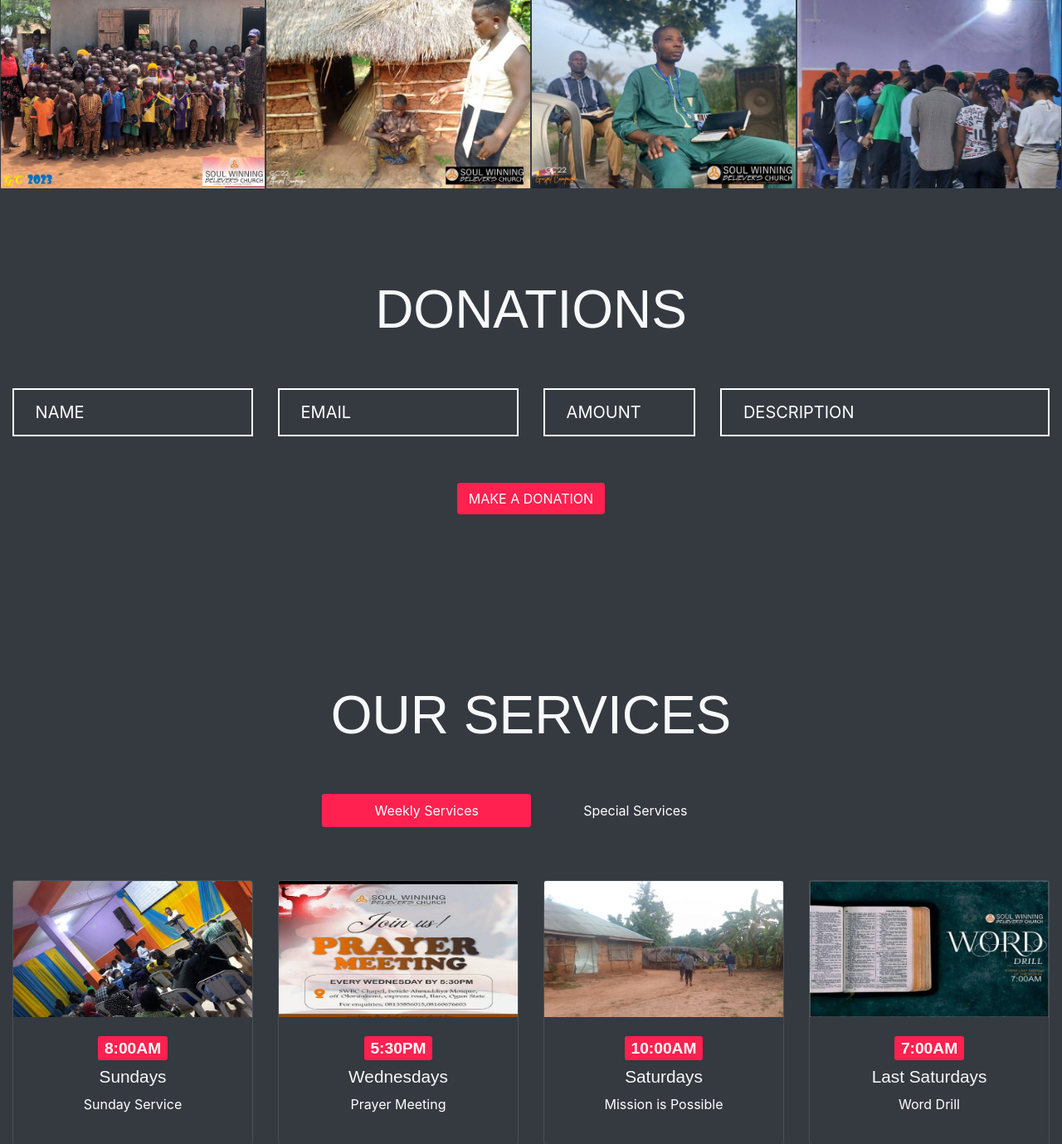
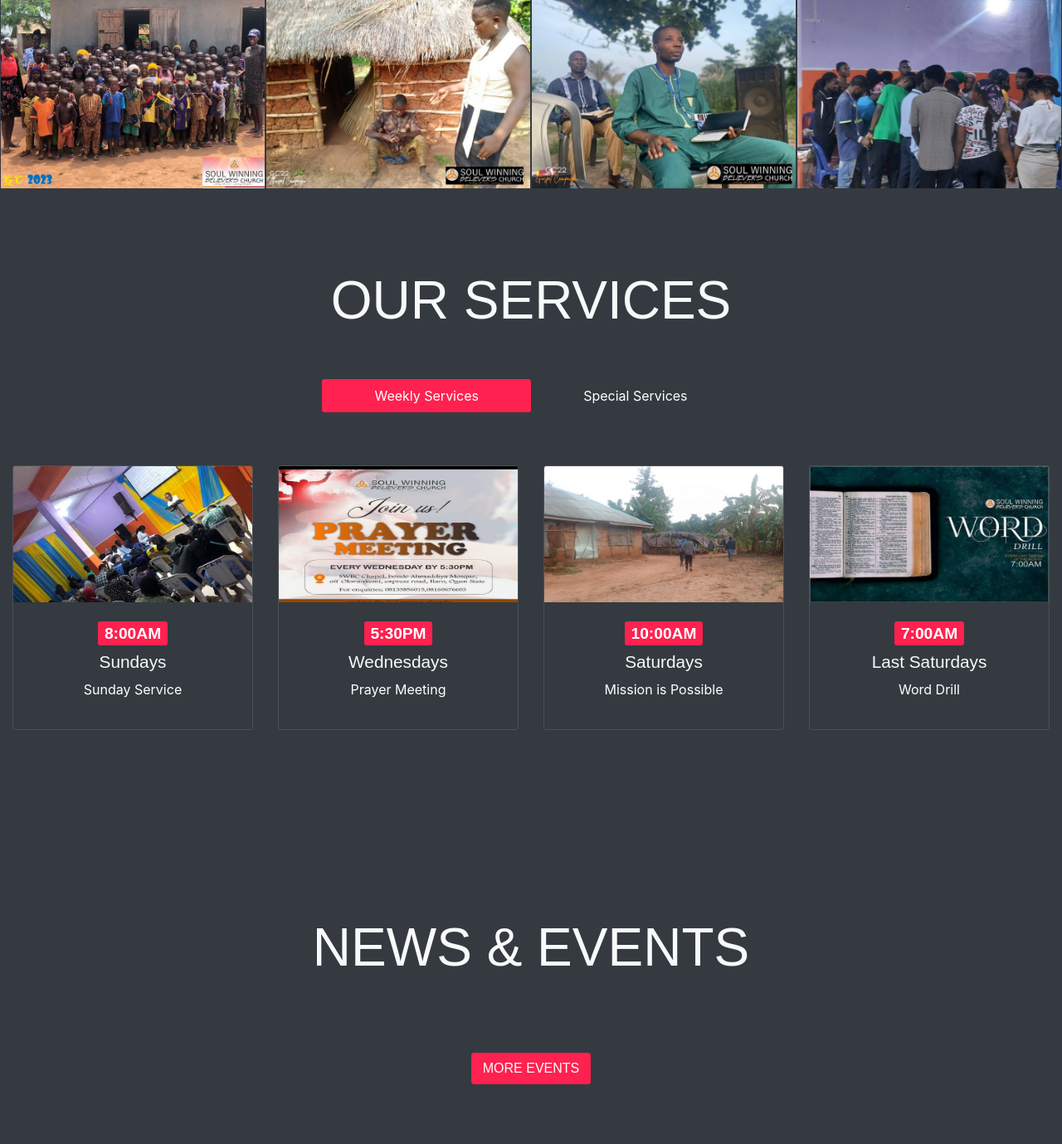
Before and after one commit to andyjrII/swbchurch, a Django app: page / in a window 1280 px wide. Shown: the part 2945-4324 px from the top of the page at 83% size. Run offline with Django 5.2, Linux system fonts and the light colour scheme; data that the repository does not hold is empty; some libraries are stand-ins or nearby versions.

Commit message:
Removed donations section & functionality

```diff
--- a/static/assets/css/swbc.css
+++ b/static/assets/css/swbc.css
@@ -2194,3 +2194,15 @@ body {
     font-size: 30px;
   }
 }
+
+/* Styles for hiding the menu initially */
+#navbarSupportedContent {
+  display: none;
+}
+
+/* Styles for showing the menu on small screens */
+@media (max-width: 768px) {
+  #navbarSupportedContent {
+    display: block;
+  }
+}
--- a/static/assets/js/paystack.js
+++ b/static/assets/js/paystack.js
@@ -123,44 +123,3 @@ function sendAjaxRequest(
     error: errorCallback,
   });
 }
-
-/*
- *  Make donation
- */
-const donationForm = document.getElementById('donationForm');
-donationForm.addEventListener('submit', donateWithPaystack, false);
-
-function donateWithPaystack() {
-  let handler = PaystackPop.setup({
-    key: 'pk_test_244916c0bd11624711bdab398418c05413687296', // Replace with your public key
-    email: document.getElementById('donor-email').value,
-    amount: Number(document.getElementById('donation-amount').value) * 100,
-    ref: '' + Math.floor(Math.random() * 1000000000 + 1),
-    metadata: {
-      custom_fields: [
-        {
-          display_name: 'Donor',
-          variable_name: 'Donor',
-          value: document.getElementById('donor').value,
-        },
-        {
-          display_name: 'Donation Description',
-          variable_name: 'donation_description',
-          value: document.getElementById('donation-description').value,
-        },
-      ],
-    },
-    onClose: function () {
-      alert('Payment Cancelled.');
-    },
-    callback: function (response) {
-      let message =
-        document.getElementById('donation-description').value +
-        ' Payment complete! Reference: ' +
-        response.reference;
-      alert(message);
-    },
-  });
-
-  handler.openIframe();
-}
--- a/static/assets/js/swbc.js
+++ b/static/assets/js/swbc.js
@@ -1,12 +1,12 @@
 // smooth scroll
 $(document).ready(function () {
-  $(".navbar .nav-link").on("click", function (event) {
-    if (this.hash !== "") {
+  $('.navbar .nav-link').on('click', function (event) {
+    if (this.hash !== '') {
       event.preventDefault();
 
       var hash = this.hash;
 
-      $("html, body").animate(
+      $('html, body').animate(
         {
           scrollTop: $(hash).offset().top,
         },
@@ -22,12 +22,37 @@ $(document).ready(function () {
 new WOW().init();
 
 function toggleOverlay(imageContainer) {
-  var overlay = imageContainer.querySelector(".large-overlay");
-  var isVisible = overlay.classList.contains("visible");
+  var overlay = imageContainer.querySelector('.large-overlay');
+  var isVisible = overlay.classList.contains('visible');
 
   if (!isVisible) {
-    overlay.classList.add("visible");
+    overlay.classList.add('visible');
   } else {
-    overlay.classList.remove("visible");
+    overlay.classList.remove('visible');
   }
 }
+
+document.addEventListener('DOMContentLoaded', function () {
+  // Get references to the menu and toggle button
+  var menu = document.getElementById('navbarSupportedContent');
+  var toggleButton = document.getElementById('menu-toggle');
+
+  // Add click event listener to each menu item
+  var menuItems = menu.querySelectorAll('.nav-link');
+  menuItems.forEach(function (item) {
+    item.addEventListener('click', function () {
+      // Check if menu is open (i.e., not collapsed into hamburger menu)
+      if (menu.classList.contains('show')) {
+        // Close the menu by removing the "show" class
+        menu.classList.remove('show');
+        toggleButton.classList.add('collapsed'); // Reset the collapsed state of the toggle button
+      }
+    });
+  });
+
+  // Add click event listener to the toggle button
+  toggleButton.addEventListener('click', function () {
+    // Toggle the "show" class on the menu to show/hide it
+    menu.classList.toggle('show');
+  });
+});
--- a/templates/index.html
+++ b/templates/index.html
@@ -343,65 +343,6 @@
   </div>
 </div>
 
-<!-- PAYMENT Section  -->
-<div
-  class="container-fluid has-bg-overlay text-center text-light has-height-lg middle-items"
-  id="donations"
->
-  <div class="">
-    <h2 class="section-title mb-5">DONATIONS</h2>
-    <form id="donationForm">
-      <div class="row mb-5">
-        <div class="col-sm-6 col-md-3 col-xs-12 my-2">
-          <input
-            type="text"
-            id="donor"
-            class="form-control form-control-lg custom-form-control"
-            placeholder="NAME"
-            required
-          />
-        </div>
-        <div class="col-sm-6 col-md-3 col-xs-12 my-2">
-          <input
-            type="email"
-            id="donor-email"
-            class="form-control form-control-lg custom-form-control"
-            placeholder="EMAIL"
-            required
-          />
-        </div>
-        <div class="col-sm-6 col-md-2 col-xs-12 my-2">
-          <input
-            type="number"
-            id="donation-amount"
-            class="form-control form-control-lg custom-form-control"
-            placeholder="AMOUNT"
-            min="100"
-            required
-          />
-        </div>
-        <div class="col-sm-6 col-md-4 col-xs-12 my-2">
-          <input
-            type="text"
-            id="donation-description"
-            class="form-control form-control-lg custom-form-control"
-            placeholder="DESCRIPTION"
-            required
-          />
-        </div>
-      </div>
-      <button
-        type="submit"
-        class="btn btn-lg btn-primary"
-        id="rounded-btn"
-        onclick="donateWithPaystack()"
-      >
-        MAKE A DONATION
-      </button>
-    </form>
-  </div>
-</div>
-
 <!-- SERVICES Section  -->
 <div
   id="services"
--- a/templates/master.html
+++ b/templates/master.html
@@ -49,11 +49,13 @@
     <!-- Navbar -->
     <nav
       class="custom-navbar navbar navbar-expand-lg navbar-dark fixed-top"
+      id="main-nav"
       data-spy="affix"
       data-offset-top="10"
     >
       <button
         class="navbar-toggler"
+        id="menu-toggle"
         type="button"
         data-toggle="collapse"
         data-target="#navbarSupportedContent"
@@ -85,16 +87,16 @@
           <li class="nav-item">
             <a
               class="nav-link {% if request.path != '/' %}disabled{% endif %}"
-              href="#donations"
-              >Donations</a
+              href="#services"
+              >Services<span class="sr-only">(current)</span></a
             >
           </li>
           <li class="nav-item">
-            <a
-              class="nav-link {% if request.path != '/' %}disabled{% endif %}"
-              href="#services"
-              >Services<span class="sr-only">(current)</span></a
-            >
+            {% if request.path == '/' %}
+            <a class="nav-link" href="#events">Events</a>
+            {% else %}
+            <a class="nav-link" href="/newsevents">Events</a>
+            {% endif %}
           </li>
         </ul>
         <a class="navbar-brand m-auto" href="/">
@@ -106,13 +108,6 @@
           <span class="brand-txt">SWBC</span>
         </a>
         <ul class="navbar-nav">
-          <li class="nav-item">
-            {% if request.path == '/' %}
-            <a class="nav-link" href="#events">Events</a>
-            {% else %}
-            <a class="nav-link" href="/newsevents">Events</a>
-            {% endif %}
-          </li>
           <li class="nav-item">
             <a
               class="nav-link {% if request.path != '/' %}disabled{% endif %}"
```
Also changed, not shown: plan.md (+1 -30 lines), 2 other files.
